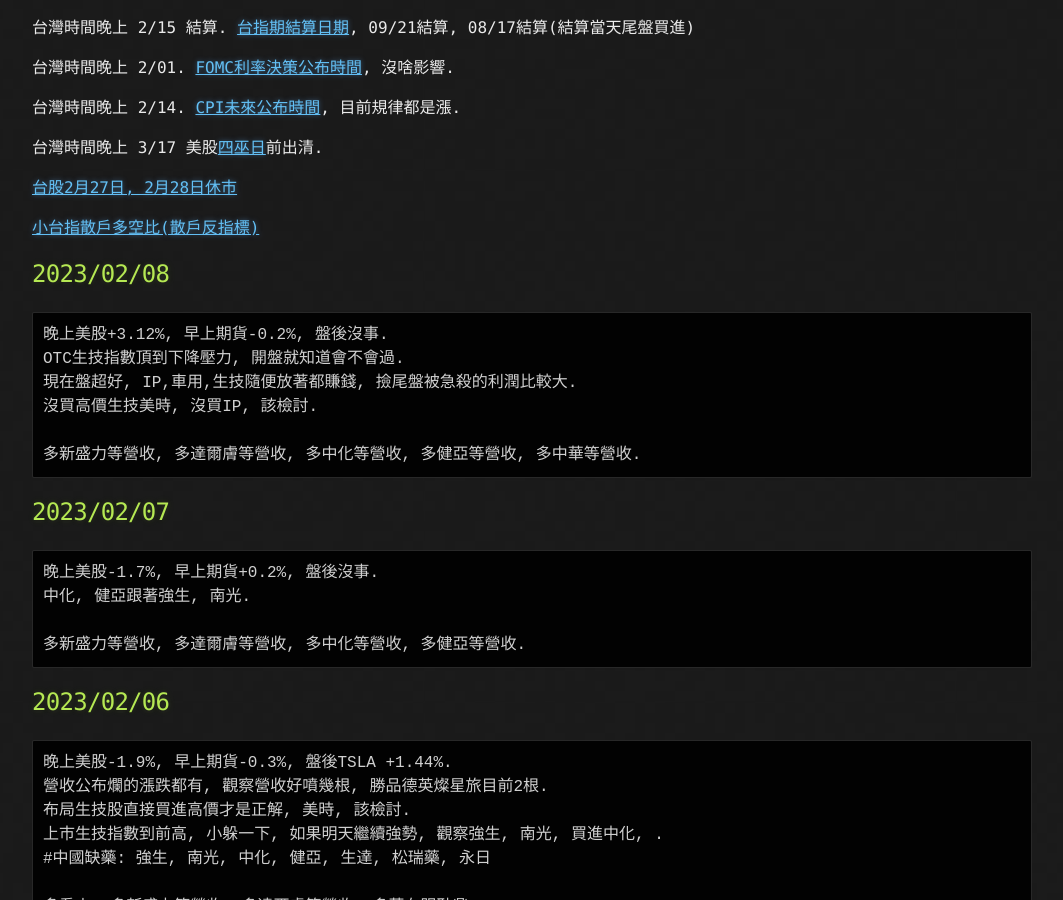
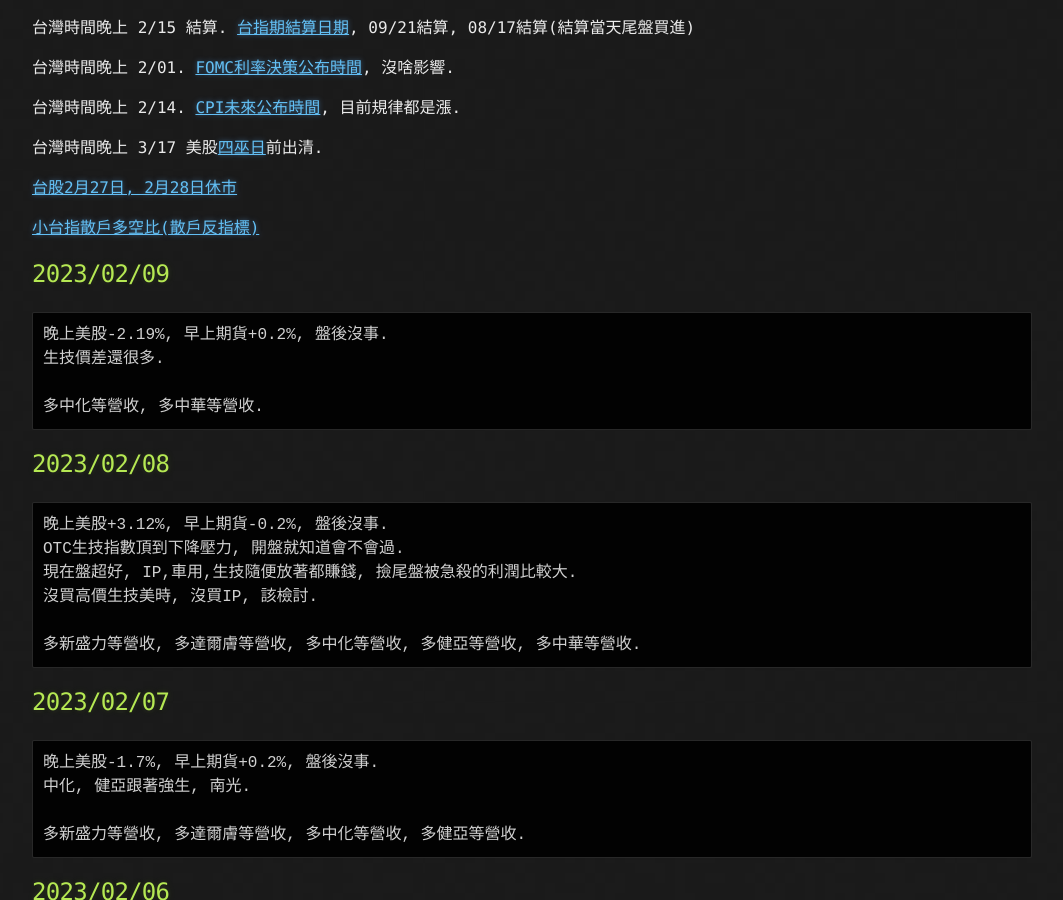
Before and after one commit to lepg5487/Stock_God, a Jekyll site: the page built from index.md, in a window 1280 px wide and 900 px high, scrolled down 362 px. Shown: the whole window, without its empty margins (108-1171 px from the left). Built offline with Jekyll 4.4.1, drawn with Linux system fonts in a browser that asks for light colours; our own code applies the rules of GitHub Pages for plain Markdown files.

Commit message:
Update index.md

````diff
--- a/index.md
+++ b/index.md
@@ -19,6 +19,14 @@
 [台股2月27日, 2月28日休市](https://www.twse.com.tw/zh/holidaySchedule/holidaySchedule)
 
 [小台指散戶多空比(散戶反指標)](https://www.macromicro.me/charts/20069/tw-mtx-long-to-short-ratio-of-individual-player)
+
+## 2023/02/09
+```
+晚上美股-2.19%, 早上期貨+0.2%, 盤後沒事.
+生技價差還很多.
+
+多中化等營收, 多中華等營收.
+```
 
 ## 2023/02/08
 ```
````
